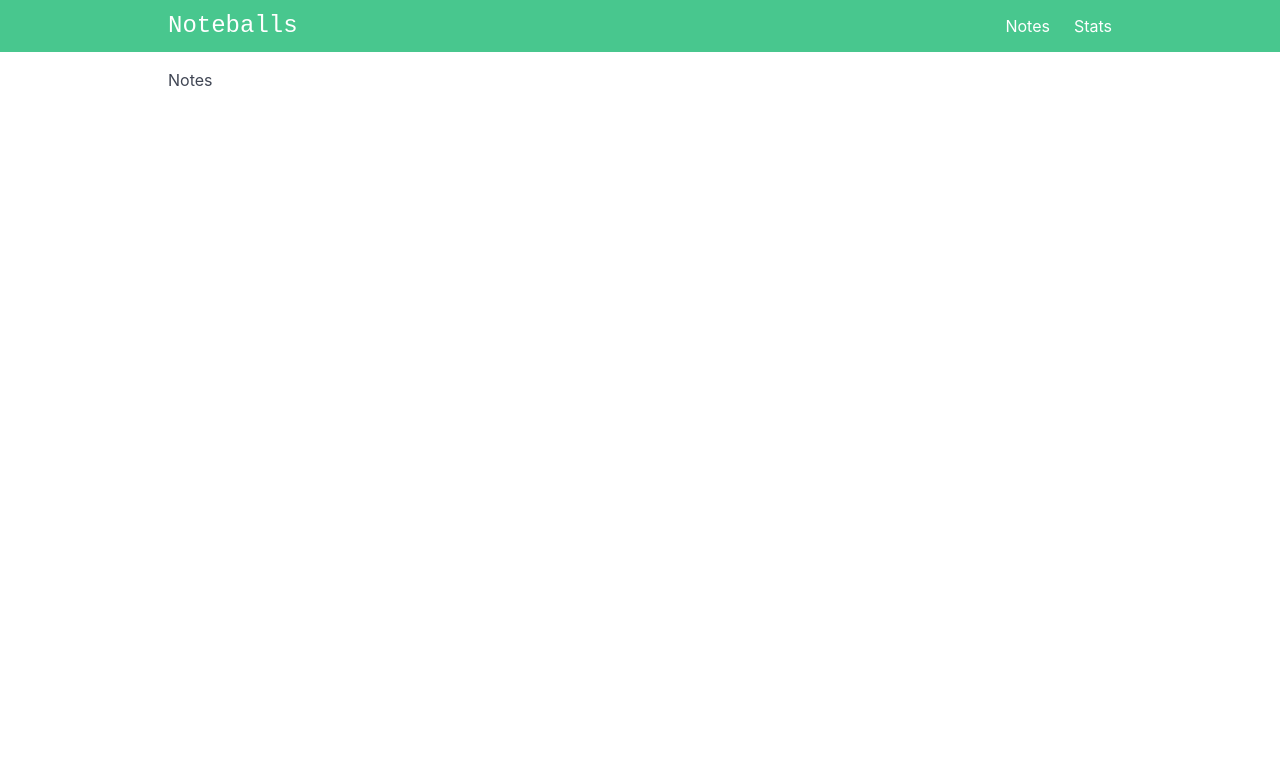
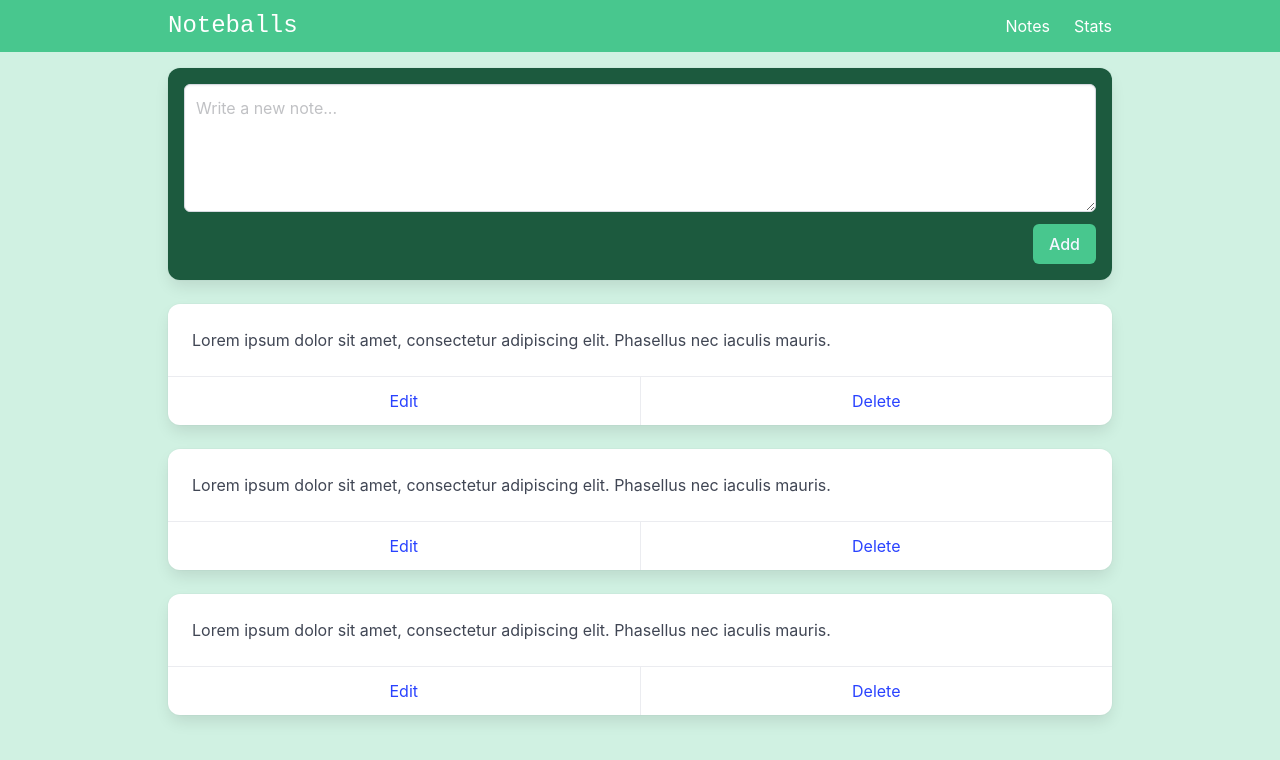
Before and after one commit to javiergranados/vue-composition-api-course, a Vue app: page / in a window 1280 px wide. Shown: the top 760 px of the page. Built offline with nearby package versions, Linux system fonts and the light colour scheme.

Commit message:
Add design for the notes view

```diff
--- a/index.html
+++ b/index.html
@@ -1,12 +1,21 @@
 <!doctype html>
-<html lang="en">
+<html
+  lang="en"
+  class="has-background-success-light"
+>
   <head>
     <meta charset="UTF-8" />
-    <meta name="viewport" content="width=device-width, initial-scale=1.0" />
+    <meta
+      name="viewport"
+      content="width=device-width, initial-scale=1.0"
+    />
     <title>Noteballs App</title>
   </head>
   <body>
     <div id="app"></div>
-    <script type="module" src="/src/main.ts"></script>
+    <script
+      type="module"
+      src="/src/main.ts"
+    ></script>
   </body>
 </html>
--- a/src/assets/base.css
+++ b/src/assets/base.css
@@ -1,55 +1,3 @@
-/* color palette from <https://github.com/vuejs/theme> */
-:root {
-  --vt-c-white: #ffffff;
-  --vt-c-white-soft: #f8f8f8;
-  --vt-c-white-mute: #f2f2f2;
-
-  --vt-c-black: #181818;
-  --vt-c-black-soft: #222222;
-  --vt-c-black-mute: #282828;
-
-  --vt-c-indigo: #2c3e50;
-
-  --vt-c-divider-light-1: rgba(60, 60, 60, 0.29);
-  --vt-c-divider-light-2: rgba(60, 60, 60, 0.12);
-  --vt-c-divider-dark-1: rgba(84, 84, 84, 0.65);
-  --vt-c-divider-dark-2: rgba(84, 84, 84, 0.48);
-
-  --vt-c-text-light-1: var(--vt-c-indigo);
-  --vt-c-text-light-2: rgba(60, 60, 60, 0.66);
-  --vt-c-text-dark-1: var(--vt-c-white);
-  --vt-c-text-dark-2: rgba(235, 235, 235, 0.64);
-}
-
-/* semantic color variables for this project */
-:root {
-  --color-background: var(--vt-c-white);
-  --color-background-soft: var(--vt-c-white-soft);
-  --color-background-mute: var(--vt-c-white-mute);
-
-  --color-border: var(--vt-c-divider-light-2);
-  --color-border-hover: var(--vt-c-divider-light-1);
-
-  --color-heading: var(--vt-c-text-light-1);
-  --color-text: var(--vt-c-text-light-1);
-
-  --section-gap: 160px;
-}
-
-@media (prefers-color-scheme: dark) {
-  :root {
-    --color-background: var(--vt-c-black);
-    --color-background-soft: var(--vt-c-black-soft);
-    --color-background-mute: var(--vt-c-black-mute);
-
-    --color-border: var(--vt-c-divider-dark-2);
-    --color-border-hover: var(--vt-c-divider-dark-1);
-
-    --color-heading: var(--vt-c-text-dark-1);
-    --color-text: var(--vt-c-text-dark-2);
-  }
-}
-
 *,
 *::before,
 *::after {
@@ -61,8 +9,6 @@
 
 body {
   min-height: 100vh;
-  color: var(--color-text);
-  background: var(--color-background);
   transition:
     color 0.5s,
     background-color 0.5s;
--- a/src/components/Navbar.vue
+++ b/src/components/Navbar.vue
@@ -35,7 +35,7 @@ const showMobileNav = ref(false)
       >
         <div class="navbar-end">
           <RouterLink
-            to="/notes"
+            to="/"
             class="navbar-item has-text-white"
             active-class="is-active"
             >Notes</RouterLink
--- a/src/views/NotesView.vue
+++ b/src/views/NotesView.vue
@@ -1,5 +1,43 @@
 <template>
   <div class="notes">
-    <h1>Notes</h1>
+    <div class="card has-background-success-on-scheme p-4">
+      <div class="field">
+        <div class="control">
+          <textarea
+            class="textarea"
+            placeholder="Write a new note..."
+          />
+        </div>
+      </div>
+      <div class="field is-grouped is-grouped-right">
+        <div class="control">
+          <button class="button is-link has-background-success">Add</button>
+        </div>
+      </div>
+    </div>
+    <div
+      v-for="i in 3"
+      :key="i"
+      class="card"
+    >
+      <div class="card-content">
+        <div class="content">
+          Lorem ipsum dolor sit amet, consectetur adipiscing elit. Phasellus nec
+          iaculis mauris.
+        </div>
+      </div>
+      <footer class="card-footer">
+        <a
+          href="#"
+          class="card-footer-item"
+          >Edit</a
+        >
+        <a
+          href="#"
+          class="card-footer-item"
+          >Delete</a
+        >
+      </footer>
+    </div>
   </div>
 </template>
```
